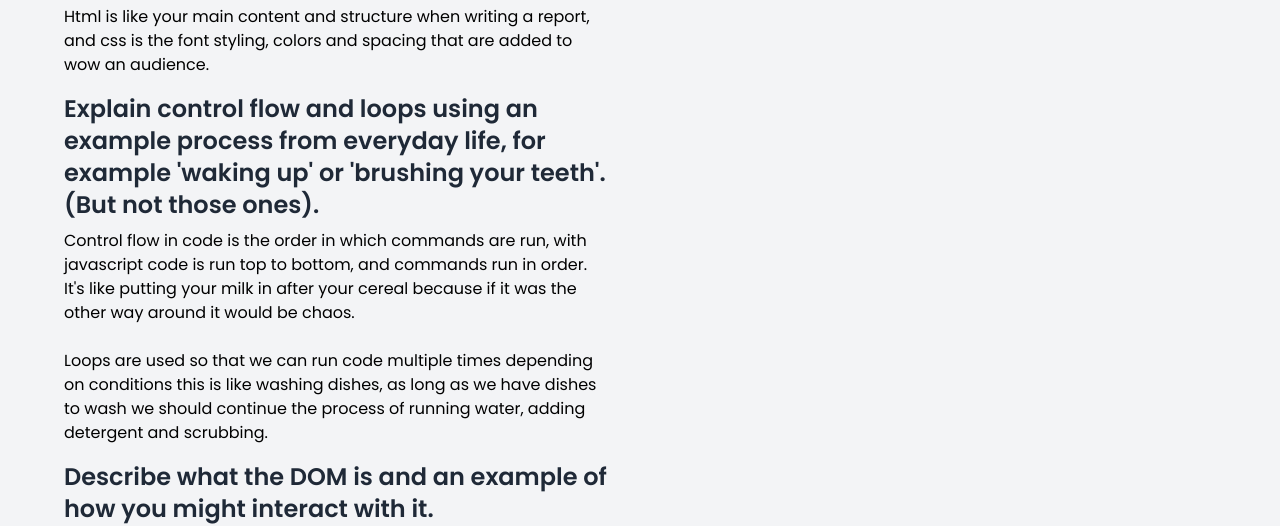
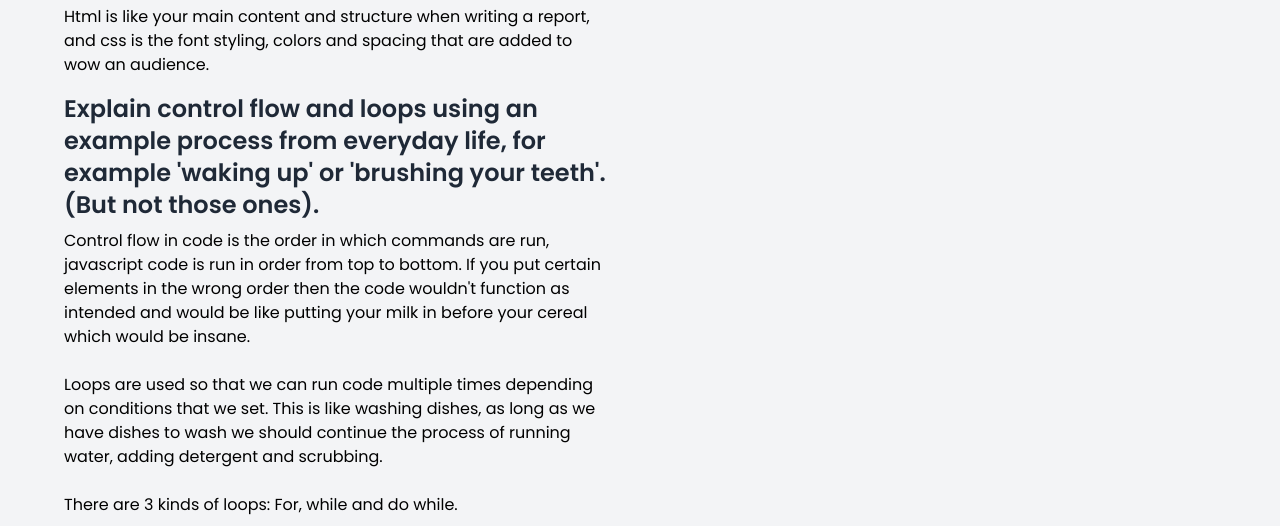
Before and after one commit to Calebhino/Calebhino.github.io, a plain HTML site: page blog/sprint3-technical.html in a window 1280 px wide. Shown: the part 285-811 px from the top of the page. Drawn offline with nearby package versions, Linux system fonts and the light colour scheme; files that its build step writes are made by us from their sources.

Commit message:
Fix Sprint 3 Tech Blog

```diff
--- a/blog/sprint3-technical.html
+++ b/blog/sprint3-technical.html
@@ -125,21 +125,27 @@
 					<p>
 						Control flow in code is the
 						order in which commands are run,
-						with javascript code is run top
-						to bottom, and commands run in
-						order. It's like putting your
-						milk in after your cereal
-						because if it was the other way
-						around it would be chaos.<br />
+						javascript code is run in order
+						from top to bottom. If you put
+						certain elements in the wrong
+						order then the code wouldn't
+						function as intended and would
+						be like putting your milk in
+						before your cereal which would
+						be insane.
+						<br />
 						<br />
 						Loops are used so that we can
 						run code multiple times
-						depending on conditions this is
-						like washing dishes, as long as
-						we have dishes to wash we should
+						depending on conditions that we
+						set. This is like washing
+						dishes, as long as we have
+						dishes to wash we should
 						continue the process of running
 						water, adding detergent and
-						scrubbing.
+						scrubbing. <br /><br />There are
+						3 kinds of loops: For, while and
+						do while.
 					</p>
 					<h3
 						class="text-2xl font-semibold text-gray-800 mt-4 mb-2"
@@ -173,7 +179,7 @@
 						can be any type of variable.
 						objects can be navigated using
 						dot notation or square bracket
-						notation similar to arrays.
+						notation (similar to arrays).
 					</p>
 					<h3
 						class="text-2xl font-semibold text-gray-800 mt-4 mb-2"
```
